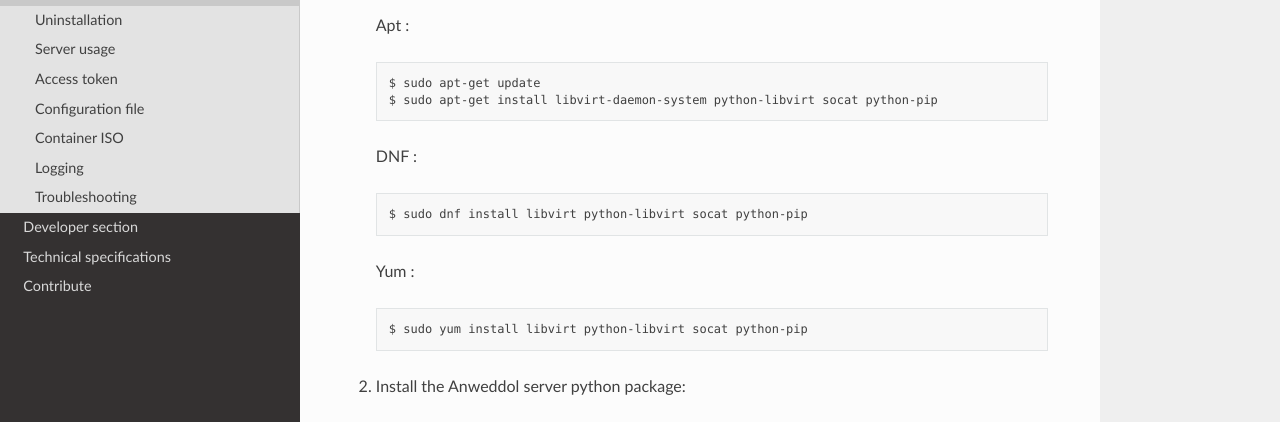
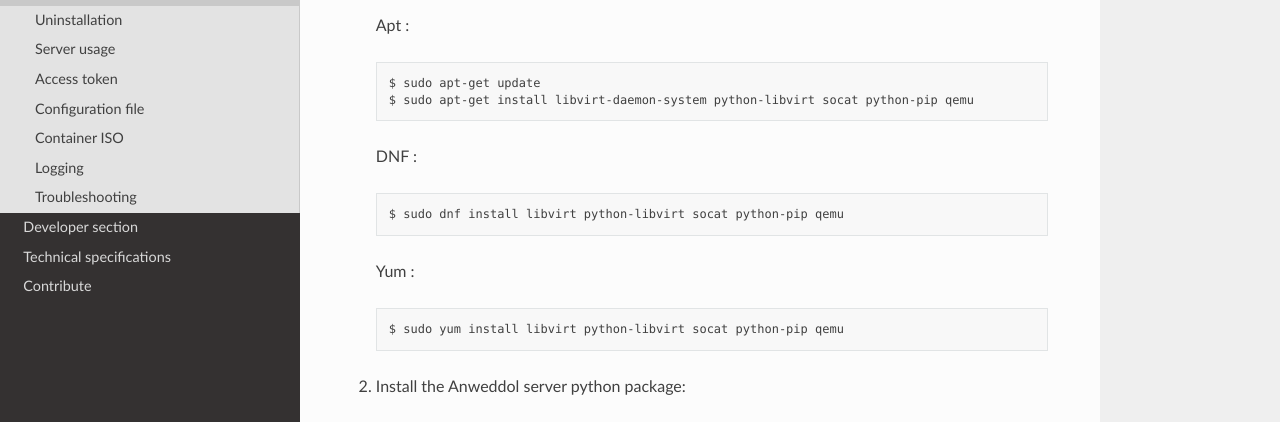
Before and after one commit to Darnethal0z/Anweddol-server, a Sphinx documentation site: the page built from docs/source/administration_guide/installation.md, in a window 1280 px wide and 900 px high. Shown: the part 275-697 px from the top of the window. Built offline with Sphinx 7.4.7 and the Read the Docs theme 2.0.0, drawn with Linux system fonts in a browser that asks for light colours.

Commit message:
Added qemu as prerequisite

````diff
--- a/docs/source/administration_guide/installation.md
+++ b/docs/source/administration_guide/installation.md
@@ -10,19 +10,19 @@
 >
 > ```
 > $ sudo apt-get update
-> $ sudo apt-get install libvirt-daemon-system python-libvirt socat python-pip
+> $ sudo apt-get install libvirt-daemon-system python-libvirt socat python-pip qemu
 > ```
 
 > DNF :
 >
 > ```
-> $ sudo dnf install libvirt python-libvirt socat python-pip
+> $ sudo dnf install libvirt python-libvirt socat python-pip qemu
 > ```
 
 > Yum :
 >
 > ```
-> $ sudo yum install libvirt python-libvirt socat python-pip
+> $ sudo yum install libvirt python-libvirt socat python-pip qemu
 > ```
 
 2. Install the Anweddol server python package:
````
